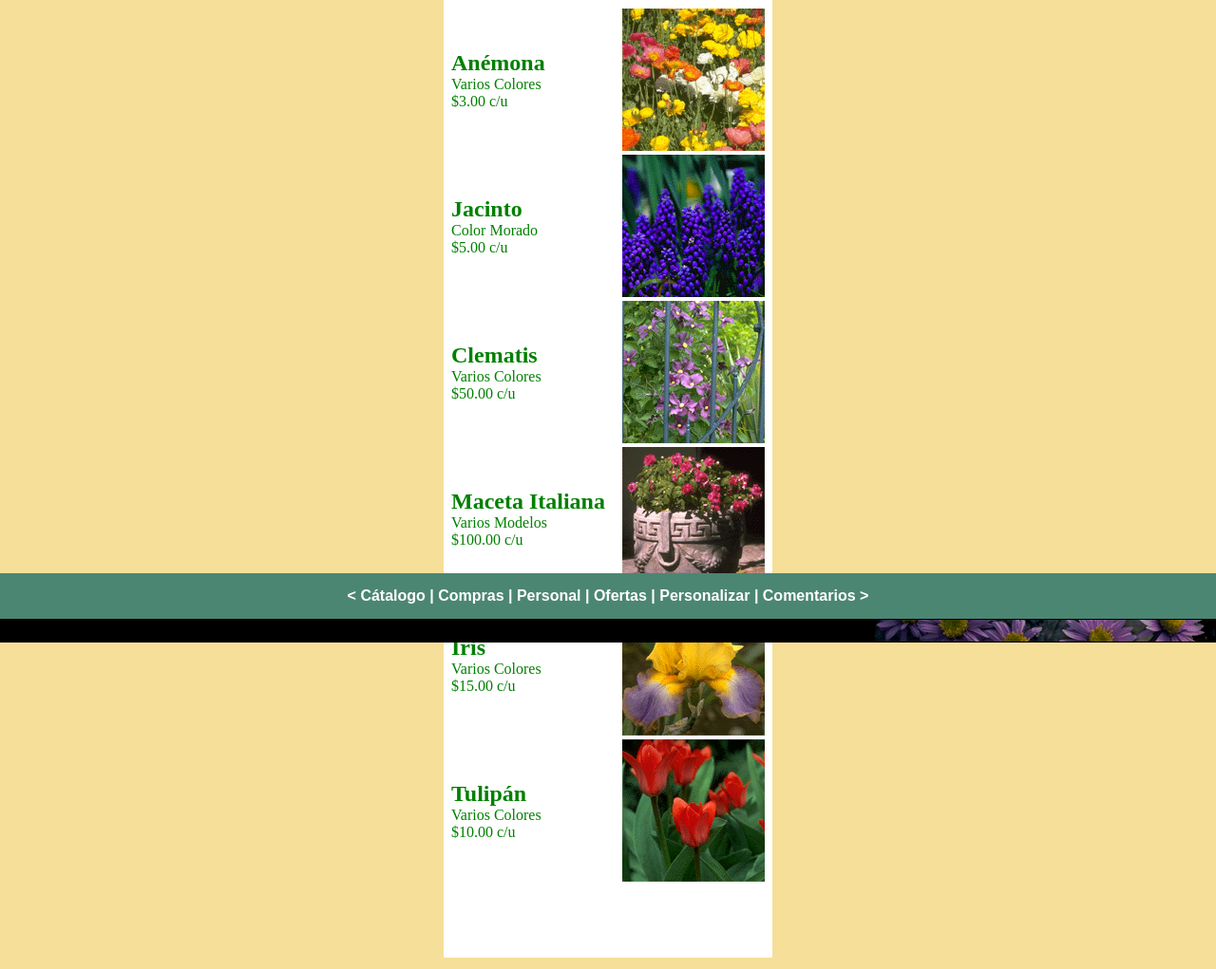
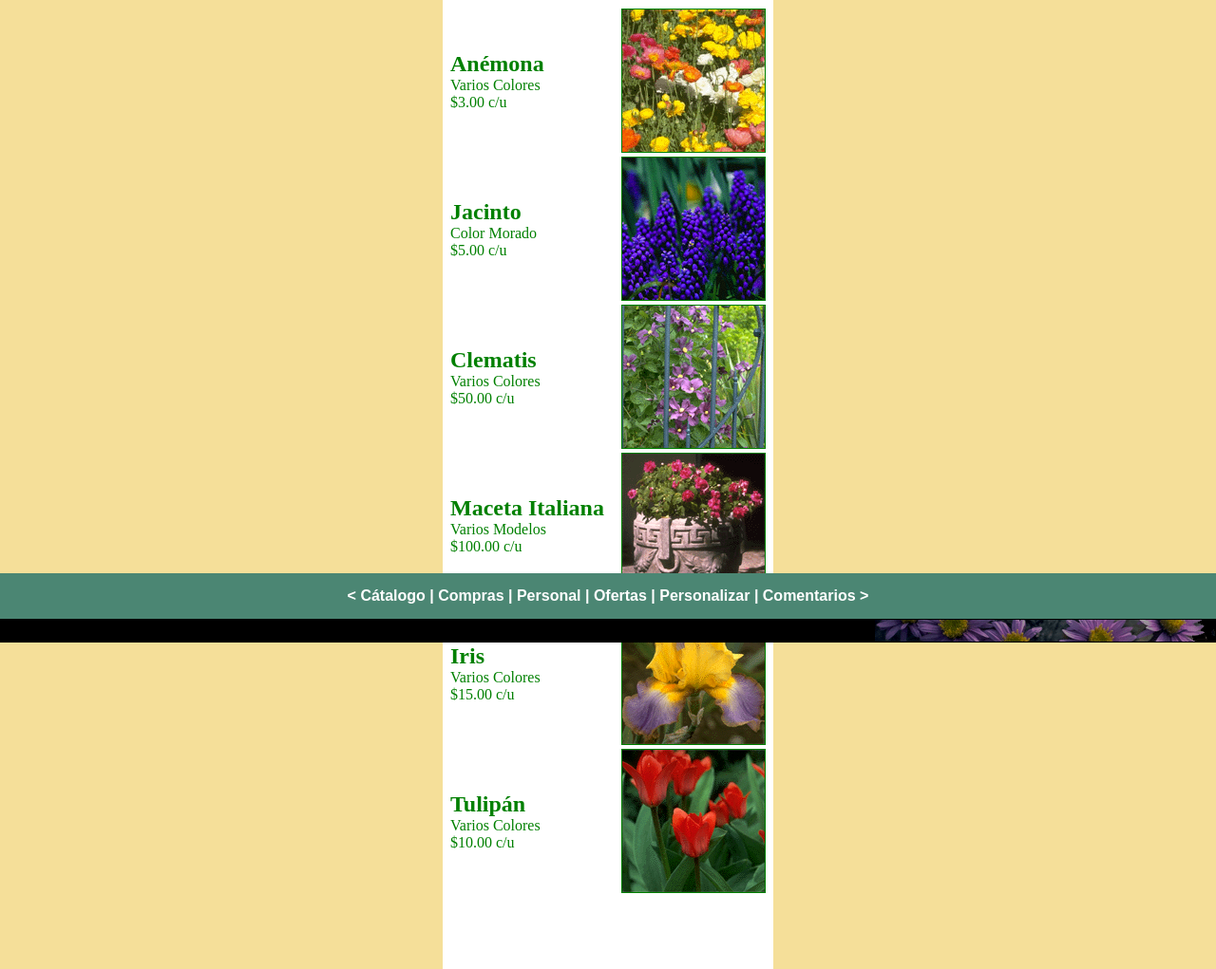
Before and after one commit to ArielFdz/ADA1_DAW, a plain HTML site: page catalogo.html in a window 1280 px wide. Shown: the part 123-1144 px from the top of the page at 95% size. Drawn offline with Linux system fonts and the light colour scheme.

Commit message:
Fin Diseño

```diff
--- a/estiloCatalogo.css
+++ b/estiloCatalogo.css
@@ -53,12 +53,20 @@ main{
     padding-bottom: 4px;
 }
 
+.cuadro1 img{
+    border: 1px solid green;
+}
+
 .cuadro2{
     padding-left: 8px;
     padding-right: 8px;
     display: flex;
     align-items: center;
     padding-bottom: 4px;
+}
+
+.cuadro2 img{
+    border: 1px solid green;
 }
 
 .cuadro3{
@@ -69,12 +77,20 @@ main{
     padding-bottom: 4px;
 }
 
+.cuadro3 img{
+    border: 1px solid green;
+}
+
 .cuadro4{
     padding-left: 8px;
     padding-right: 8px;
     display: flex;
     align-items: center;
     padding-bottom: 4px;
+}
+
+.cuadro4 img{
+    border: 1px solid green;
 }
 
 .cuadro5{
@@ -85,12 +101,20 @@ main{
     padding-bottom: 4px;
 }
 
+.cuadro5 img{
+    border: 1px solid green;
+}
+
 .cuadro6{
     padding-left: 8px;
     padding-right: 8px;
     display: flex;
     align-items: center;
     padding-bottom: 80px;
+}
+
+.cuadro6 img{
+    border: 1px solid green;
 }
 
 .datosFlores{
```
